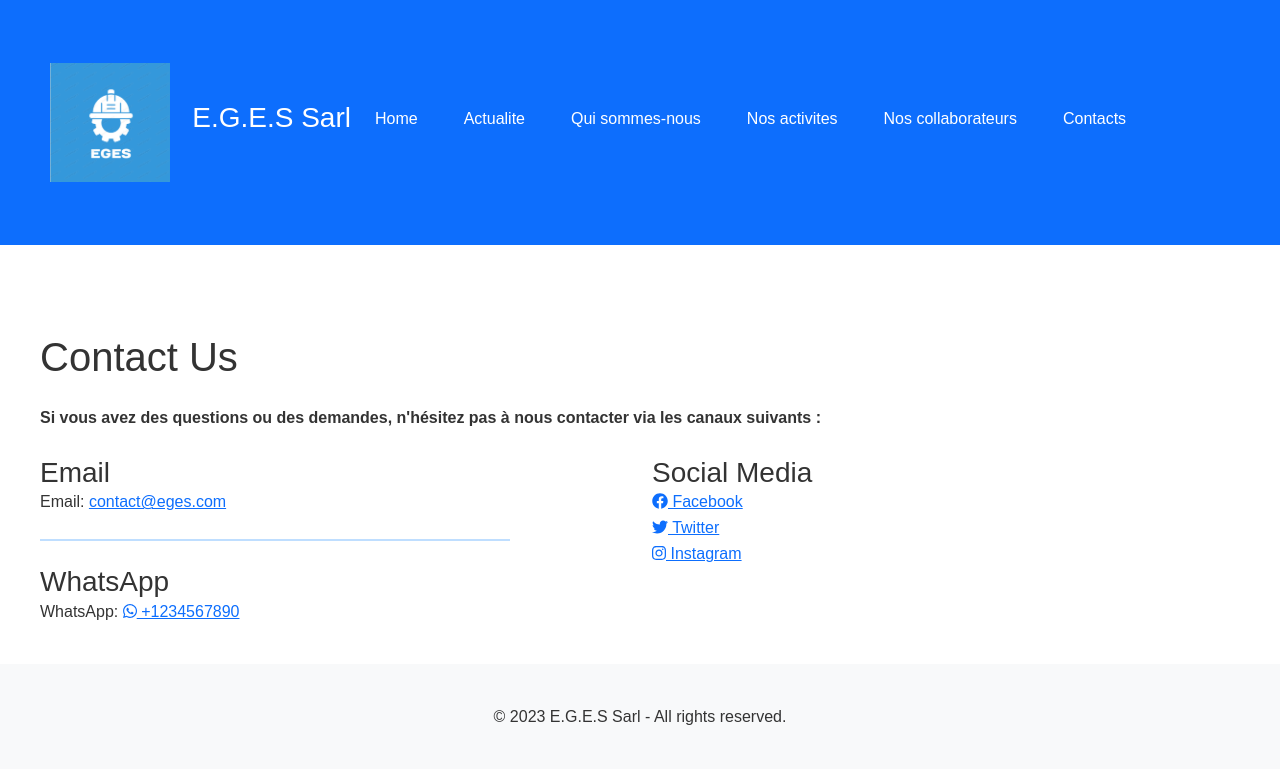
After one commit to AmineDT/eges, a Django app: page /contact/ in a window 1280 px wide. The commit adds this page. Shown: the top 769 px of the page. Run offline with Django 4.2, Linux system fonts and the light colour scheme.

Commit message:
last working

```diff
--- a/eges/myapp/templates/activity_detail.html
+++ b/eges/myapp/templates/activity_detail.html
@@ -49,5 +49,6 @@
     </div>
     <p class="activity-description">{{ activity.description }}</p>
     <a href="{% url 'activity_list' %}" class="return-button">Retour</a>
+    <a href="{% url 'contact' %}" class="return-button">Contact</a>
 </section>
 {% endblock %}
--- a/eges/myapp/templates/base.html
+++ b/eges/myapp/templates/base.html
@@ -84,7 +84,7 @@
                 >
               </li>
               <li class="nav-item">
-                <a class="nav-link text-white h4" href="#">Contacts</a>
+                <a class="nav-link text-white h4" href="{% url 'contact' %}">Contacts</a>
               </li>
             </ul>
           </div>
--- /dev/null
+++ b/eges/myapp/templates/contact.html
@@ -0,0 +1,50 @@
+{% extends 'base.html' %}
+
+{% block title %}Contact{% endblock %}
+
+{% block content %}
+<div class="container mt-5">
+  <h1 class="mb-4">Contact Us</h1>
+  <p><b>Si vous avez des questions ou des demandes, n'hésitez pas à nous contacter via les canaux suivants :</p></b><br>
+
+  <div class="row">
+    <div class="col-md-6">
+      <h3>Email</h3>
+      <p>Email: <a href="mailto:contact@eges.com">contact@eges.com</a></p>
+
+      <!-- Add some style to the email section -->
+      <hr class="my-4" style="border-top: 2px solid #007bff; width: 80%;" />
+
+      <!-- Add some style to the WhatsApp section -->
+      <h3>WhatsApp</h3>
+      <p>
+        WhatsApp:
+        <a href="https://wa.me/1234567890" target="_blank">
+          <i class="fab fa-whatsapp mr-2"></i> +1234567890
+        </a>
+      </p>
+    </div>
+    <div class="col-md-6">
+      <h3>Social Media</h3>
+      <ul class="list-unstyled">
+        <li>
+          <a href="https://www.facebook.com/eges" target="_blank">
+            <i class="fab fa-facebook mr-2"></i> Facebook
+          </a>
+        </li>
+        <li>
+          <a href="https://www.twitter.com/eges" target="_blank">
+            <i class="fab fa-twitter mr-2"></i> Twitter
+          </a>
+        </li>
+        <li>
+          <a href="https://www.instagram.com/eges" target="_blank">
+            <i class="fab fa-instagram mr-2"></i> Instagram
+          </a>
+        </li>
+        <!-- Add other social media links as needed -->
+      </ul>
+    </div>
+  </div>
+</div>
+{% endblock %}
--- a/eges/myapp/urls.py
+++ b/eges/myapp/urls.py
@@ -8,6 +8,7 @@ urlpatterns = [
     path('activities/', views.activity_list, name='activity_list'),
     path('activity/<int:pk>/', views.activity_detail, name='activity_detail'),
     path('partners/', views.partner_list, name='partner_list'),
+    path('contact/', views.contact_view, name='contact'),
 ]
 
 
--- a/eges/myapp/views.py
+++ b/eges/myapp/views.py
@@ -17,3 +17,6 @@ def partner_list(request):
 def activity_detail(request, pk):
     activity = get_object_or_404(Activity, pk=pk)
     return render(request, 'activity_detail.html', {'activity': activity})
+
+def contact_view(request):
+    return render(request, 'contact.html')
--- a/eges/requirements.txt
+++ b/eges/requirements.txt
@@ -2,6 +2,7 @@ asgiref==3.7.2
 Django==4.2.3
 django-cors-headers==4.2.0
 gunicorn==21.0.1
+whitenoise==6.5.0
 packaging==23.1
 Pillow==10.0.0
 psycopg2==2.9.6
```
Also changed, not shown: eges/eges/settings.py (+6 -10 lines), eges/gunicorn_config.py (added), 1 other file.
